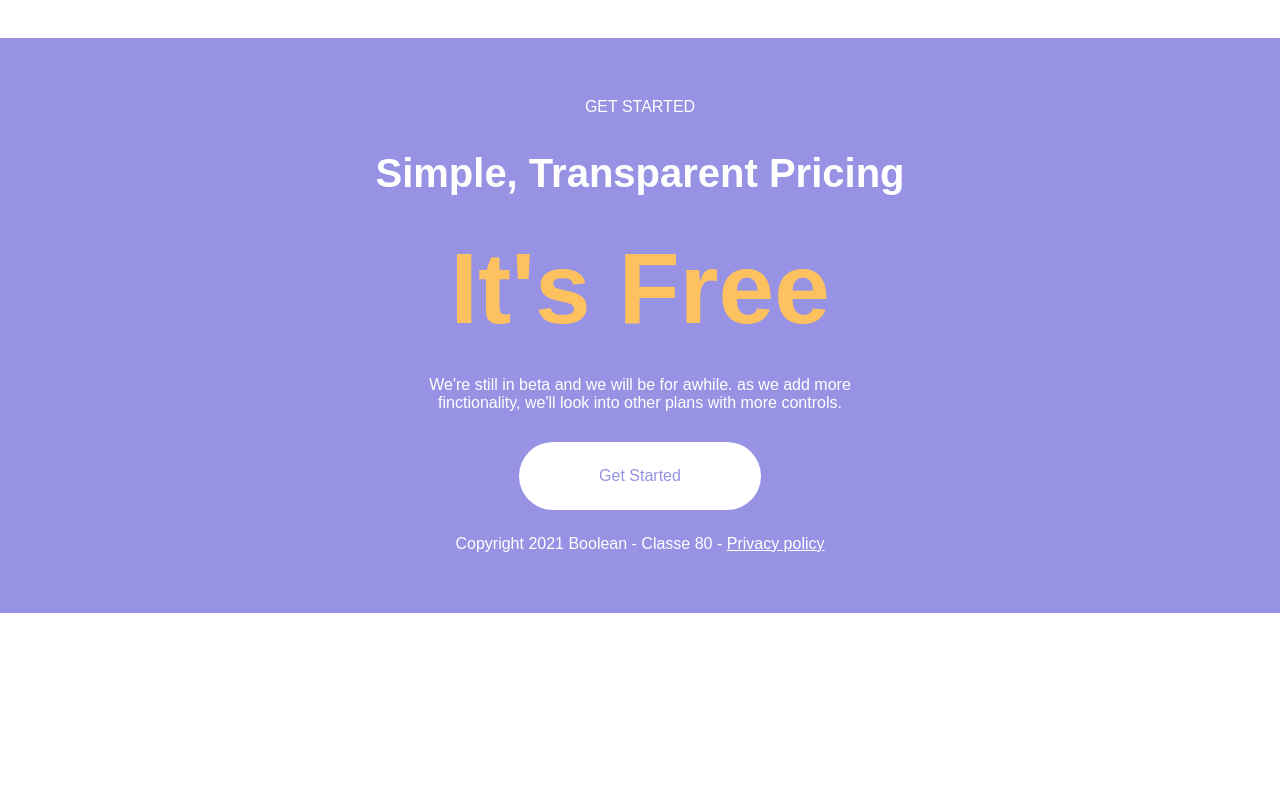
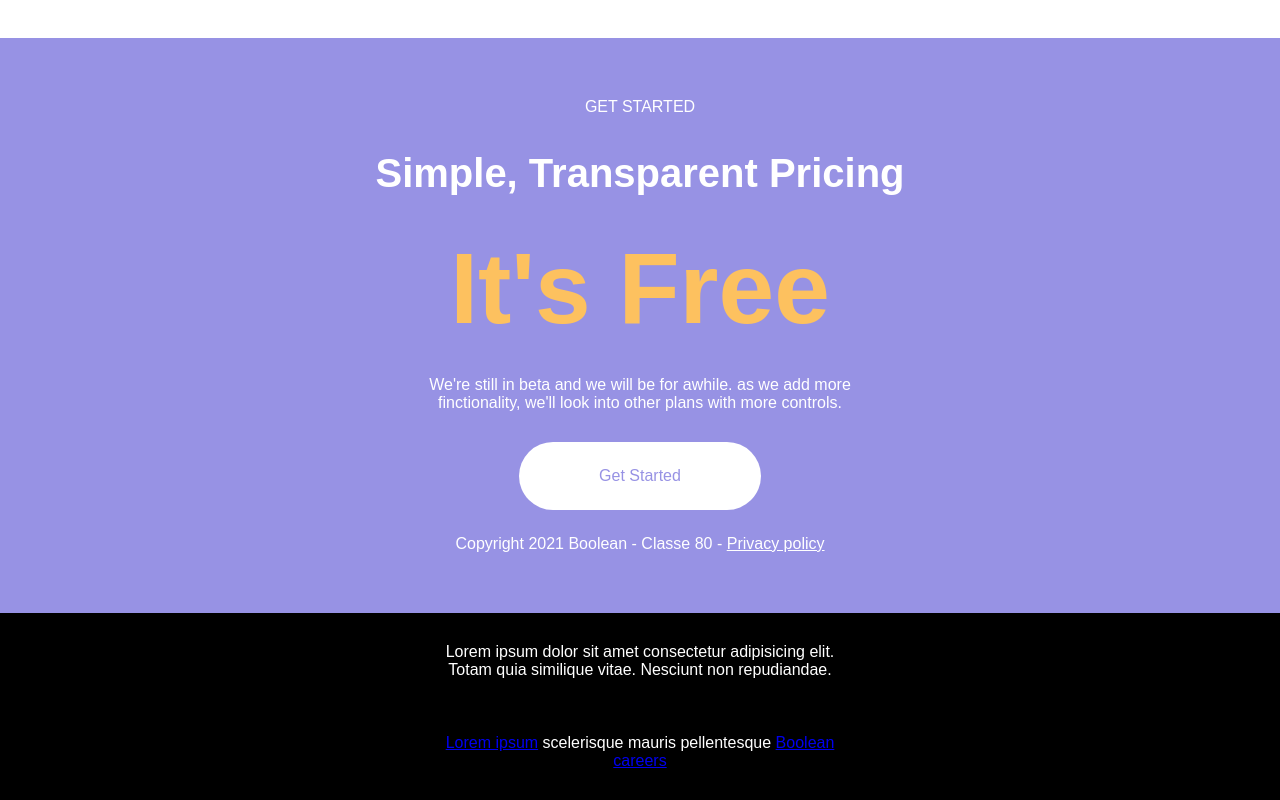
Before and after one commit to JacopoP/htmlcss-responsive-layout, a plain HTML site: page index.html in a window 1280 px wide. Shown: the part 5095-5895 px from the top of the page. Before the commit the page ends 5708 px from the top, so only its background shows below. Drawn offline with Linux system fonts and the light colour scheme.

Commit message:
Completato footer e esercizio

```diff
--- a/css/style.css
+++ b/css/style.css
@@ -9,7 +9,7 @@ body{
     font-family: Arial, Helvetica, sans-serif;
 }
 
-a{
+a:not(.link) {
     text-decoration: none;
     color: inherit;
 }
@@ -402,3 +402,19 @@ main .flex-container{
 #get-started figcaption a{
     text-decoration: underline;
 }
+
+/* footer rules */
+footer{
+    background-color: #000;
+    color: #fff;
+    text-align: center;
+    padding: 30px 0;
+}
+
+footer #foot-container{
+    max-width: 420px;
+}
+
+footer p:first-child{
+    margin-bottom: 55px;
+}
--- a/index.html
+++ b/index.html
@@ -231,7 +231,10 @@
 
     <!-- footer -->
     <footer>
-
+        <div id="foot-container" class="container">
+            <p>Lorem ipsum dolor sit amet consectetur adipisicing elit. Totam quia similique vitae. Nesciunt non repudiandae.</p>
+            <p><a class="link" href="#">Lorem ipsum</a> scelerisque mauris pellentesque <a class="link" href="#">Boolean careers</a></p>
+        </div>
     </footer>
 
 </body>
```
